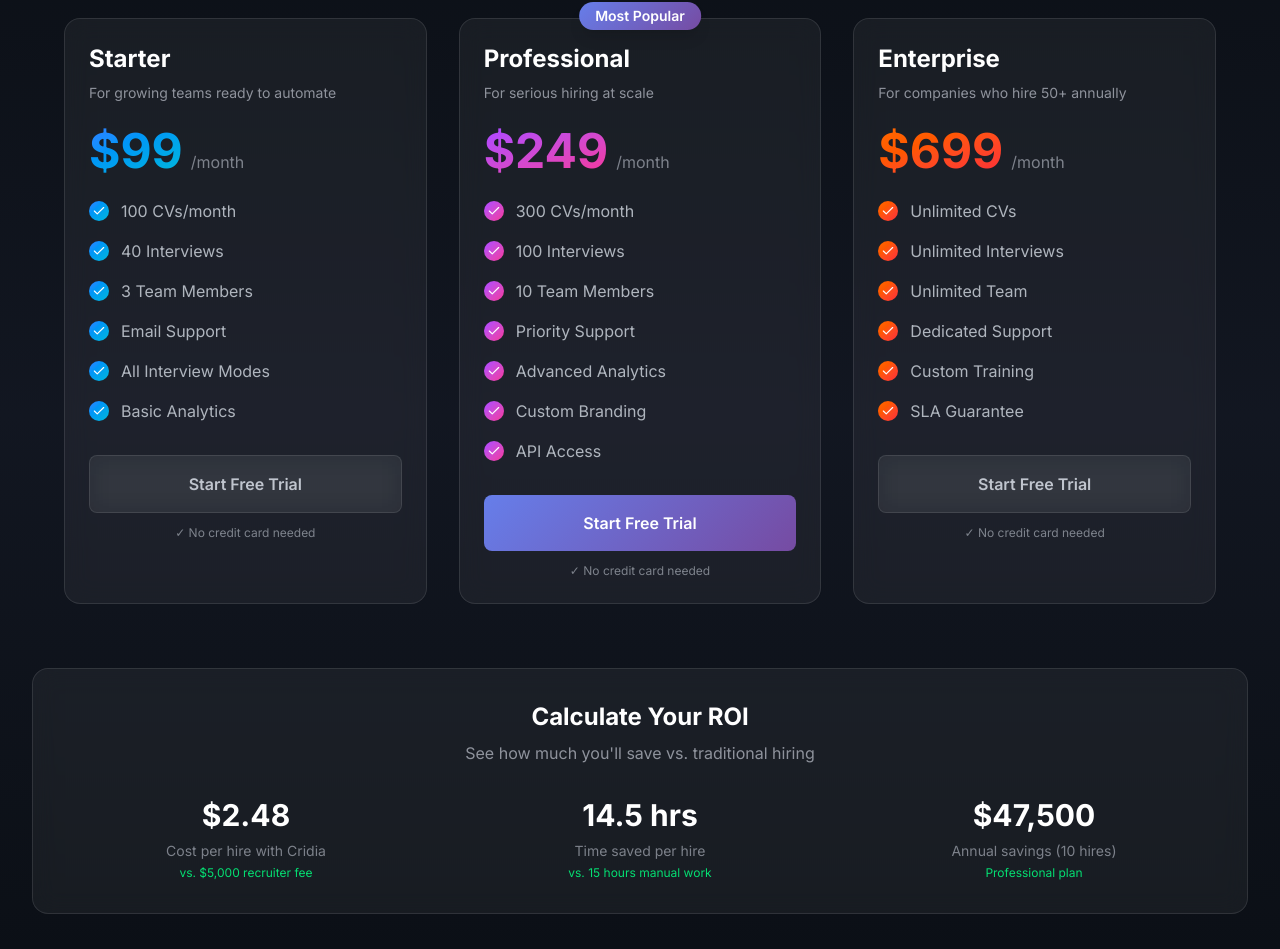
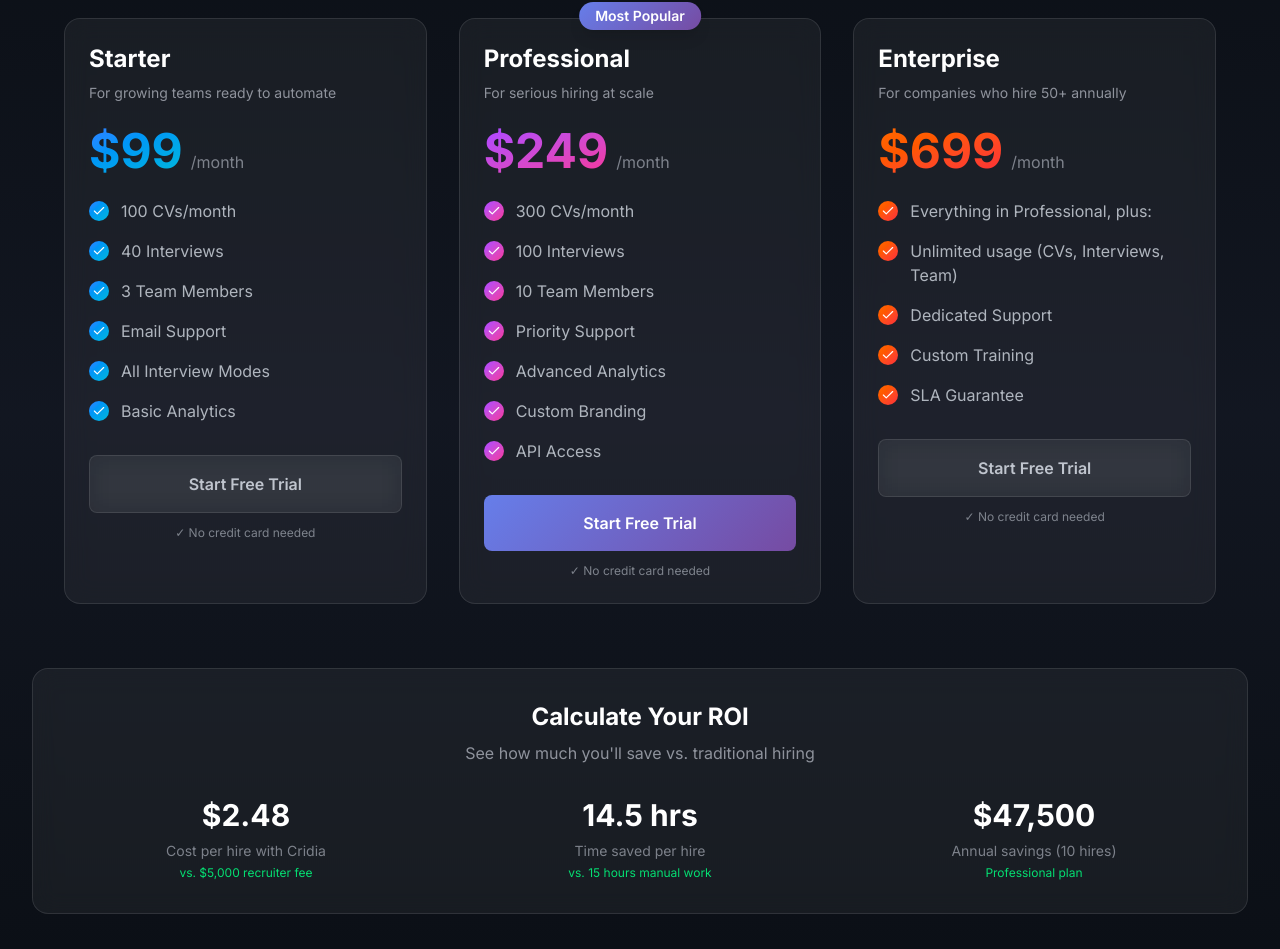
Before and after one commit to atmelc87-max/cridia-marketing-nextjs, a Next.js app: page / in a window 1280 px wide. Shown: the part 6093-7042 px from the top of the page. Built offline with nearby package versions, Linux system fonts and the light colour scheme.

Commit message:
Align enterprise plan features with professional tier

```diff
--- a/src/components/PricingSection.tsx
+++ b/src/components/PricingSection.tsx
@@ -45,9 +45,8 @@
     price: "$699",
     description: "For companies who hire 50+ annually",
     features: [
-      "Unlimited CVs",
-      "Unlimited Interviews",
-      "Unlimited Team",
+      "Everything in Professional, plus:",
+      "Unlimited usage (CVs, Interviews, Team)",
       "Dedicated Support",
       "Custom Training",
       "SLA Guarantee",
```
